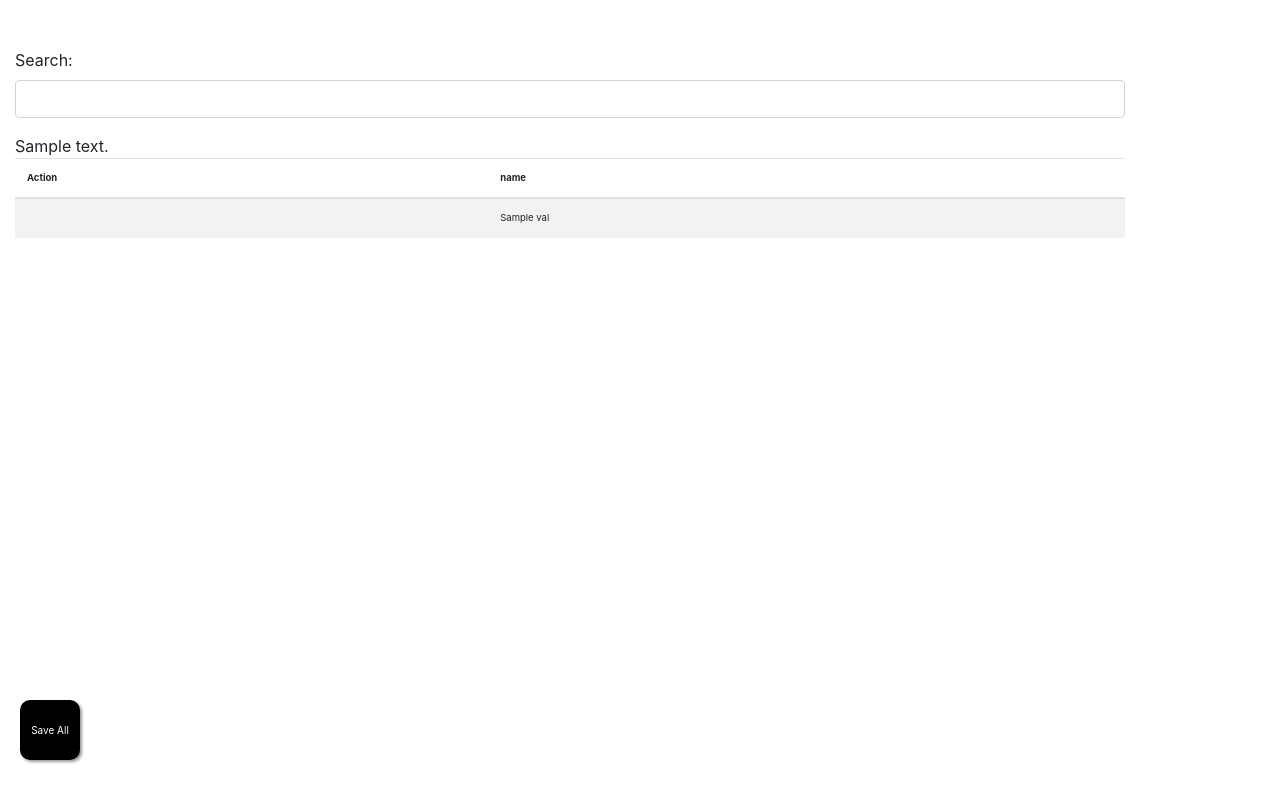
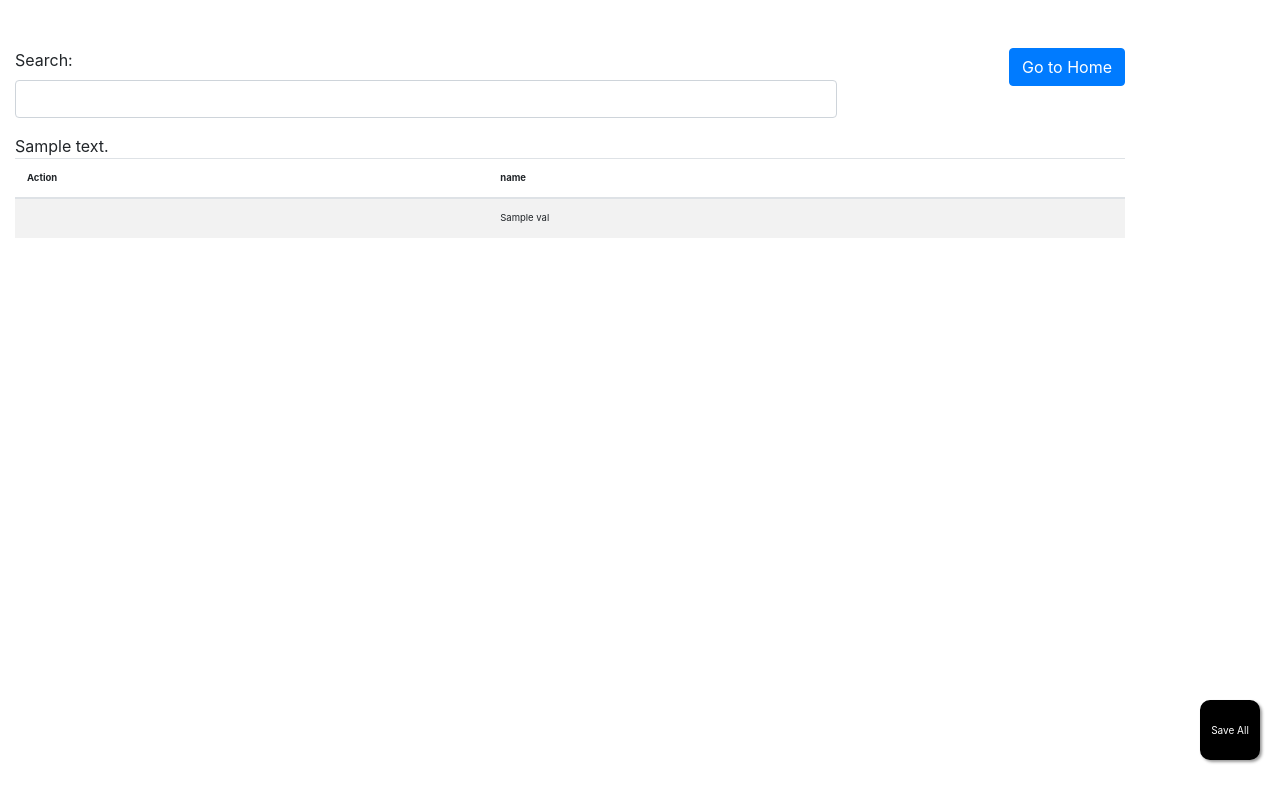
Before and after one commit to IsraelEphraim/DTR-Generator, a Flask app: template template/table.html in a window 1280 px wide. Run offline with Flask 3, Linux system fonts and the light colour scheme; the template is opened without the code that fills it: most values are stand-ins (such as "Sample title", 1, 10 or a date in 2020); some libraries are stand-ins or nearby versions.

Commit message:
Commit April 22, 2023 15:31

```diff
--- a/main.py
+++ b/main.py
@@ -1,3 +1,4 @@
+import json
 import os
 from flask import Flask, render_template, request, redirect, send_file, jsonify, url_for
 import pandas as pd
@@ -184,7 +185,7 @@ def calculate_timeanddate(employee_name, employee_code, day_of_week, date_transa
     # ITO YUNG TOTAL BOSS
     total_actual_datetime_in_out =  actual_datetime_timeout - actual_datetime_timein
     total_actual_datetime_in_out_int = timedelta_to_decimal(total_actual_datetime_in_out)
-    print(total_actual_datetime_in_out_int)
+
     #=====================================================================
     #NON CHARGEABLE BREAK
     break_start = '12:00'
@@ -735,6 +736,7 @@ def upload():
     # Read the DataFrame
     df = pd.read_csv('dtr.csv')
 
+
     delete_duplicate(df)
     return render_template('index.html', dtr=dtr)
 
--- a/template/table.html
+++ b/template/table.html
@@ -27,7 +27,7 @@
           width: 60px;
           height: 60px;
           bottom: 40px;
-          left: 20px;
+          right: 20px;
           background-color: black;
           border-radius: 10px;
           border: solid black;
@@ -64,10 +64,16 @@
 </head>
 <body>
     <div class="container mt-5" style="margin: 0px">
-        <div class="form-group">
+        <div style="display: flex; justify-content: space-between;">
+            <div class="form-group">
             <label for="search">Search:</label>
-            <input type="text" class="form-control" id="search">
+            <input type="text" class="form-control" id="search" style="width: 300%;">
+            </div>
+            <div>
+                <a href="{{ url_for('index') }}" class="btn btn-primary">Go to Home</a>
+            </div>
         </div>
+
         <div class="summary-table" >
             {{ summary|safe }}
         </div>
```
Also changed, not shown: template/index.html (+43 -5 lines).
